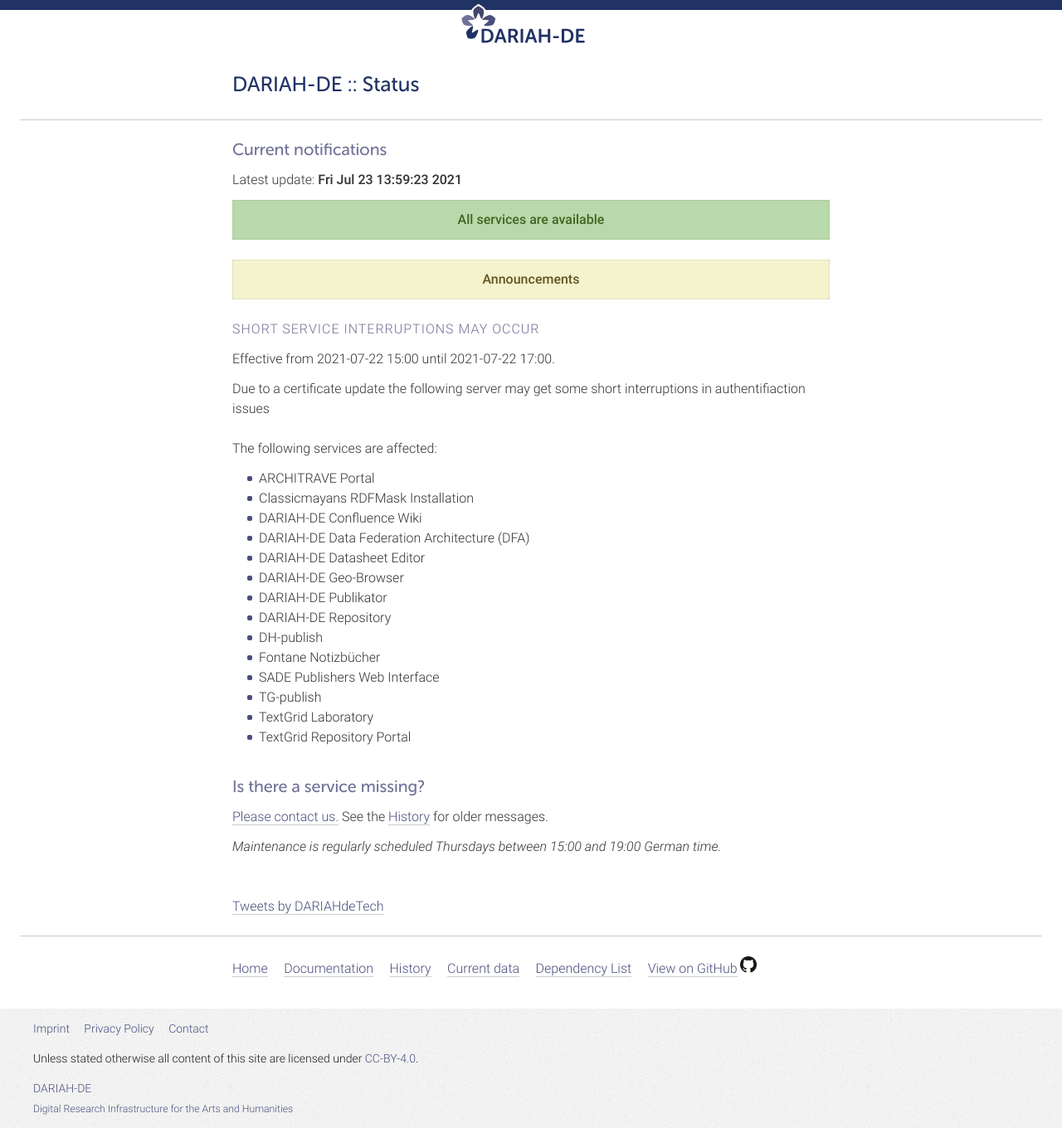
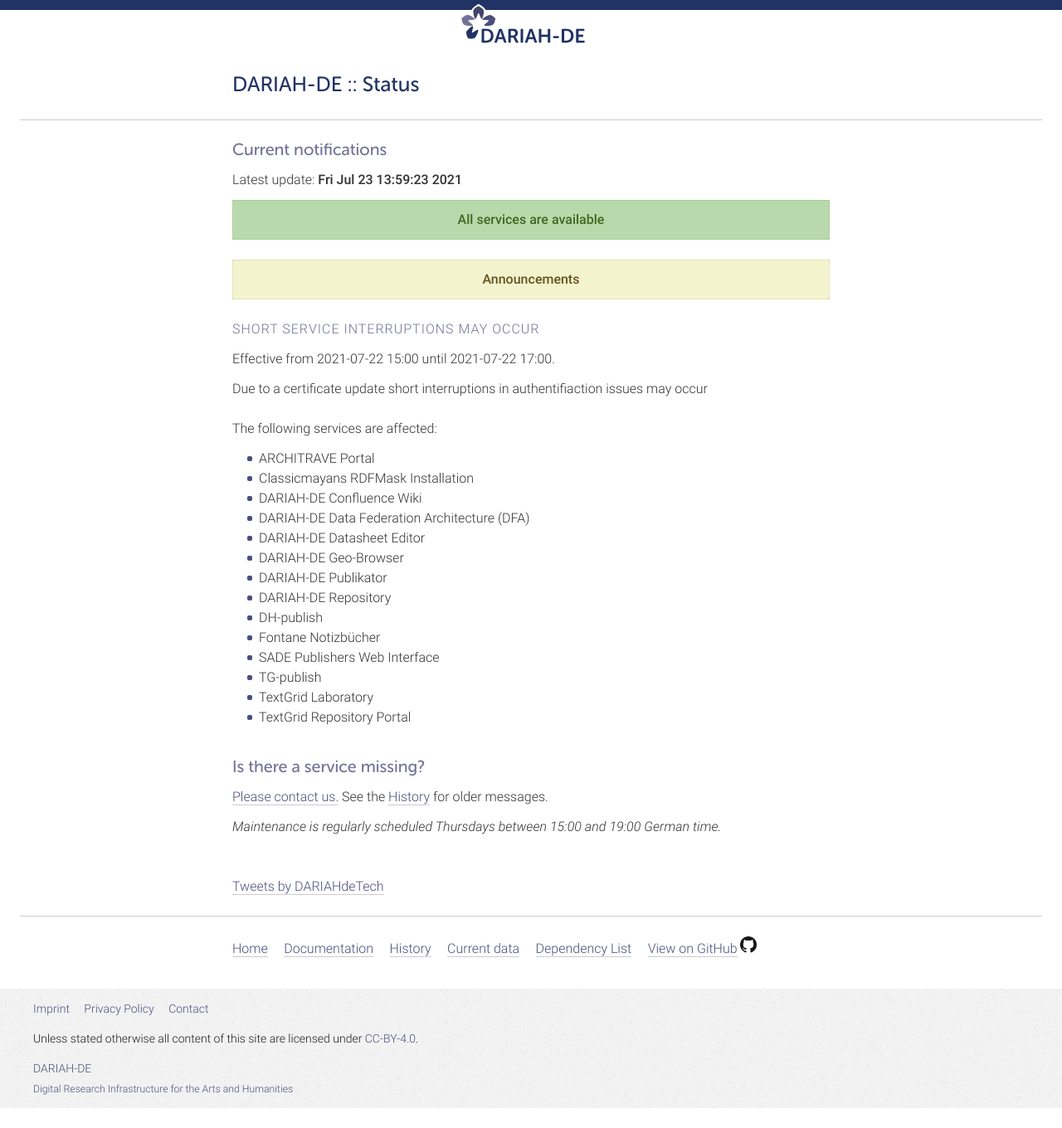
Before and after one commit to DARIAH-DE/status, a Jekyll site: the page built from index.md, in a window 1280 px wide. Shown: the whole page at 83% size. Built offline with Jekyll 4.4.1, drawn with Linux system fonts in a browser that asks for light colours; comment, search, counter and statistics services are not loaded; after the commit the page ends 1336 px from its top, so only the background shows below that.

Commit message:
Wartung 22.07.

```diff
--- a/_data/announcements.yaml
+++ b/_data/announcements.yaml
@@ -3,7 +3,7 @@
   date_start: '2021-07-22 15:00'
   date_end: '2021-07-22 17:00'
   hide: false
-  description: 'Due to a certificate update the following server may get some short interruptions in authentifiaction issues'
+  description: 'Due to a certificate update short interruptions in authentifiaction issues may occur'
   affected:
     - '/servers/textgrid-esx2'
     - '/servers/wiki'
```
